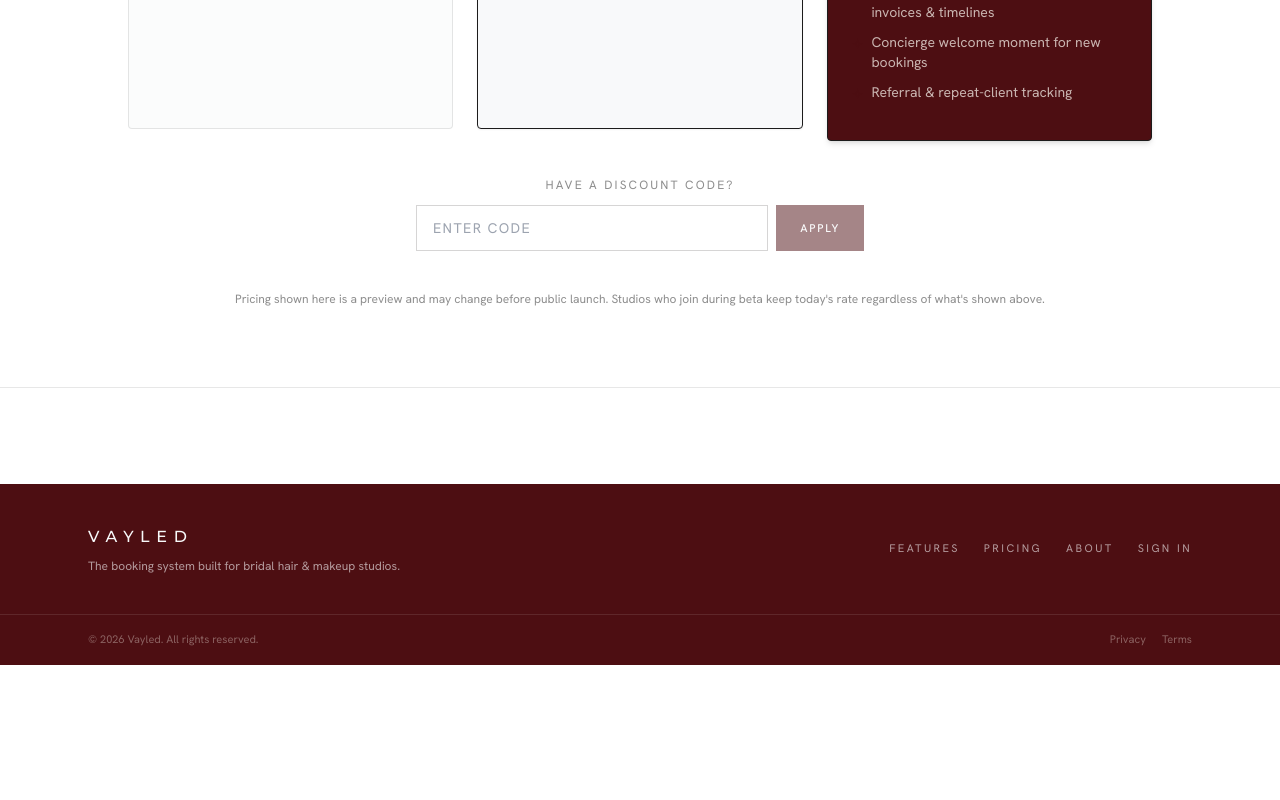
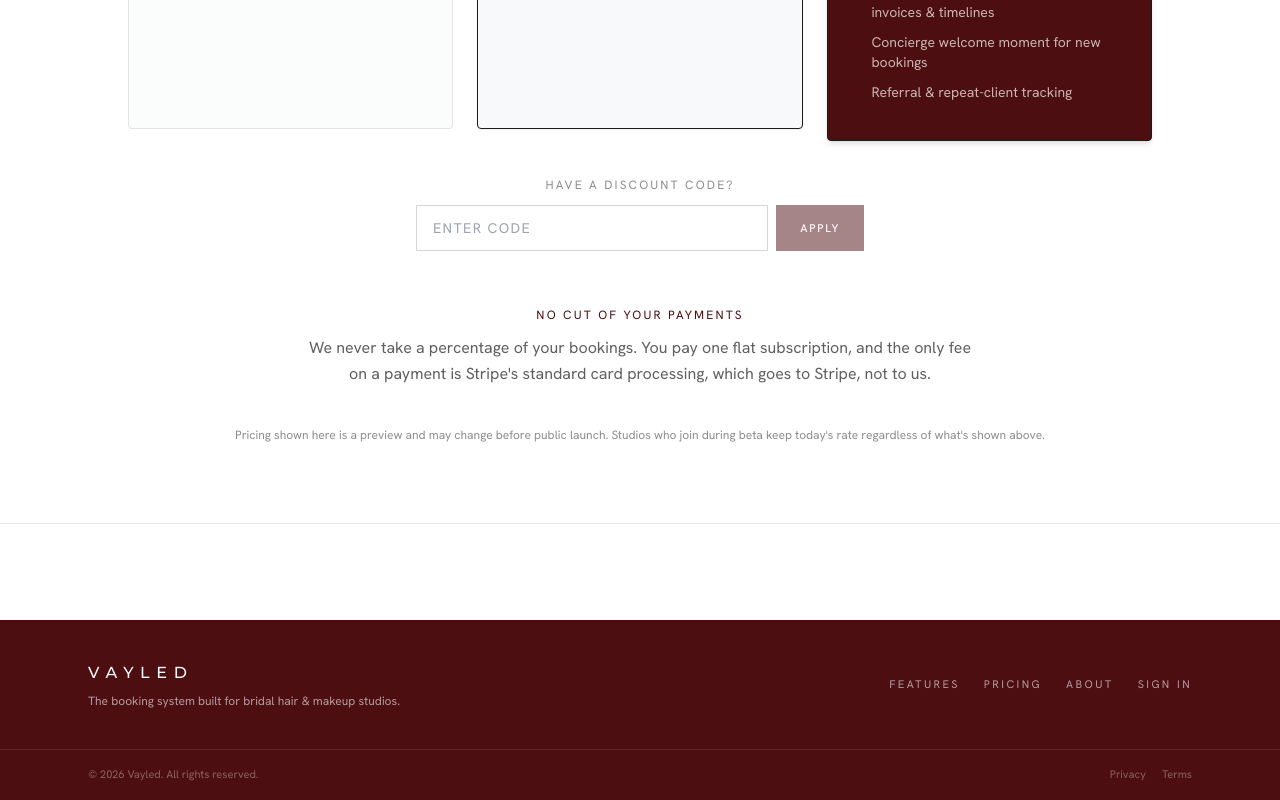
Before and after one commit to katebenson-07/Vayled, a Next.js app: page /pricing in a window 1280 px wide. Shown: the part 2364-3164 px from the top of the page. Before the commit the page ends 3029 px from the top, so only its background shows below. Built offline with nearby package versions, Linux system fonts and the light colour scheme; no server answers.

Commit message:
No-cut pricing message

```diff
--- a/app/(marketing)/pricing/page.tsx
+++ b/app/(marketing)/pricing/page.tsx
@@ -119,6 +119,14 @@ export default function PricingPage() {
 
           <PricingPlans plans={PLANS} coreFeatures={CORE_FEATURES} eliteFeatures={ELITE_FEATURES} />
 
+          <div className="max-w-2xl mx-auto mt-14 text-center">
+            <p className="text-xs uppercase tracking-widest-lg text-gold mb-3">No cut of your payments</p>
+            <p className="text-charcoal/70">
+              We never take a percentage of your bookings. You pay one flat subscription, and the only fee on a
+              payment is Stripe&apos;s standard card processing, which goes to Stripe, not to us.
+            </p>
+          </div>
+
           <p className="text-center text-charcoal/50 text-xs mt-10">
             Pricing shown here is a preview and may change before public launch. Studios who join during beta keep
             today&apos;s rate regardless of what&apos;s shown above.
--- a/lib/helpKnowledge.ts
+++ b/lib/helpKnowledge.ts
@@ -13,6 +13,7 @@ PRICING (after beta; previews may change before public launch)
 - Solo: $29/month, 1 stylist.
 - Pro: $49/month, up to 10 stylists. Most popular.
 - Studio: $99/month, unlimited stylists, lead and assist roles, plus elite features (white-labeled bride portal, client preference profiles, polished contract and e-signature experience, VIP booking flags, shareable day-of timeline link for planners and venues, branded PDF exports, referral and repeat-client tracking).
+- Vayled never takes a percentage of a studio's bookings or payments. Studios pay one flat subscription. The only fee on a card payment is Stripe's standard card processing fee, which goes to Stripe, not Vayled. (Collecting client payments through Vayled invoices is planned but not available yet; for now payments are marked paid by hand.)
 - Yearly billing: pay for 10 months, get 12 (2 months free). Solo $290/year, Pro $490/year, Studio $990/year.
 - Discount codes can be entered on the pricing page or the waitlist form. Types are percent off or free months. Codes can expire or have limited uses.
 - The beta is free and needs no credit card.
```
